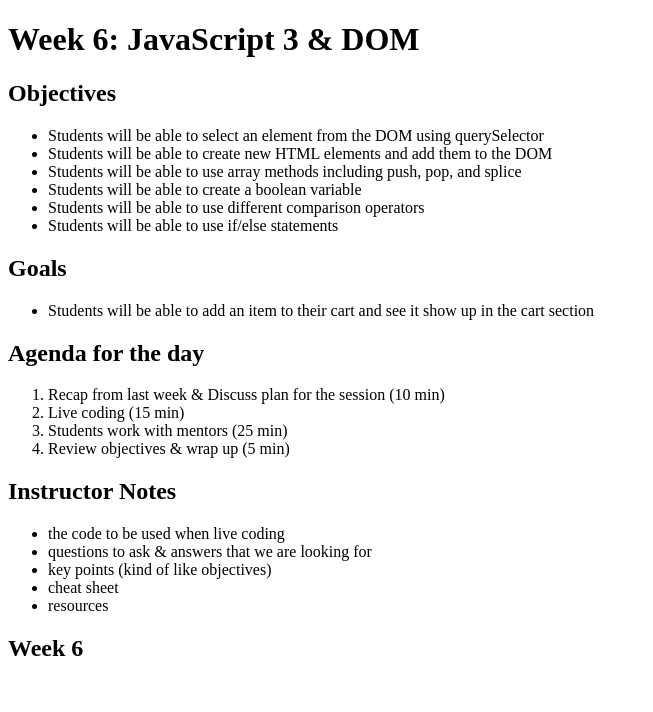
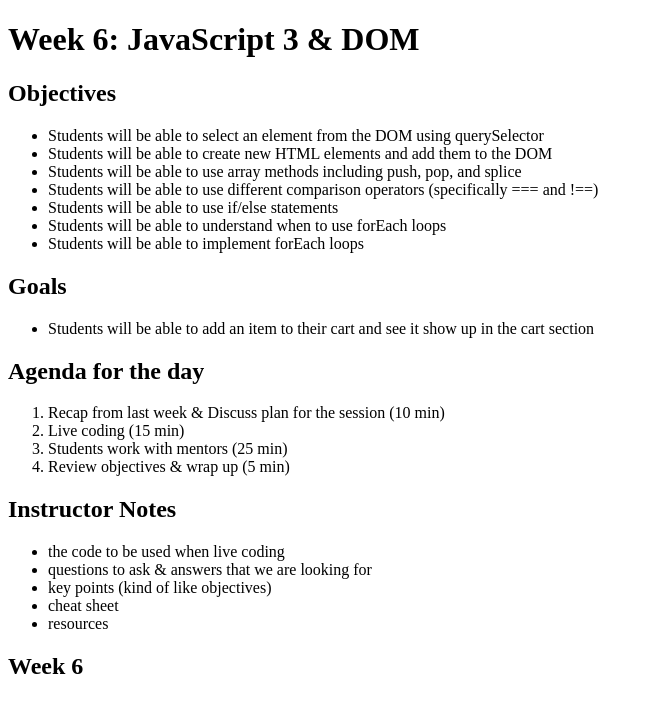
Before and after one commit to tech2elevate/tech2elevate, a Next.js app: page /curriculum/week_6/lesson in a window 1280 px wide. Shown: the top 712 px of the page, without its empty margins (0-653 px from the left). Built offline with nearby package versions, Linux system fonts and the light colour scheme.

Commit message:
update objectives in lesson 6

```diff
--- a/pages/curriculum/week_4/lesson.mdx
+++ b/pages/curriculum/week_4/lesson.mdx
@@ -10,7 +10,7 @@
 - Students will be able to identify words that cannot be used for variable naming
 - Students will be able to create a string variable
 - Students will be able to create a number variable
-- Students will be able to use arithmetic operators
+- Students will be able to create a boolean variable
 - Students will be able to create and implement arrays
 - Students will be able to identify the use of an object
 - Students will be able to create an object
--- a/pages/curriculum/week_6/lesson.mdx
+++ b/pages/curriculum/week_6/lesson.mdx
@@ -5,9 +5,10 @@
 - Students will be able to select an element from the DOM using querySelector
 - Students will be able to create new HTML elements and add them to the DOM
 - Students will be able to use array methods including push, pop, and splice
-- Students will be able to create a boolean variable
-- Students will be able to use different comparison operators
+- Students will be able to use different comparison operators (specifically === and !==)
 - Students will be able to use if/else statements
+- Students will be able to understand when to use forEach loops
+- Students will be able to implement forEach loops
 
 ## Goals
 
```
